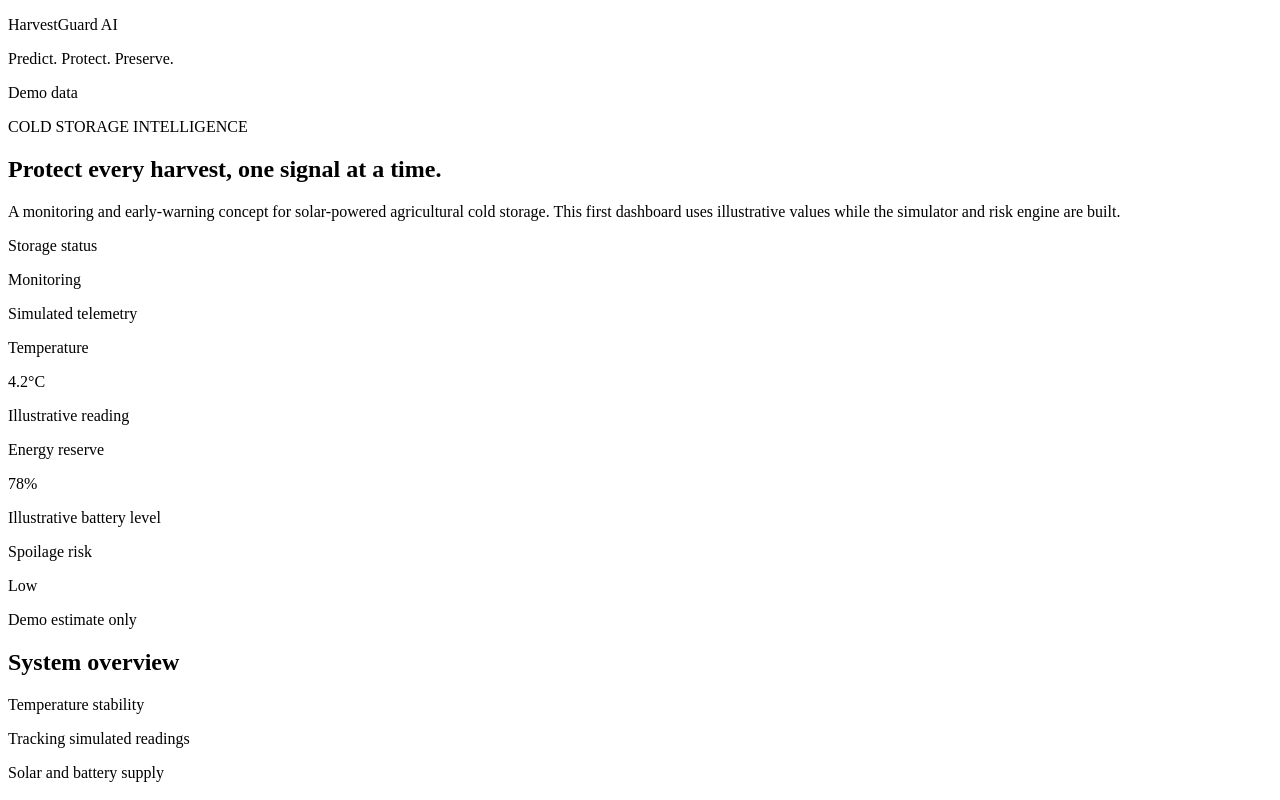
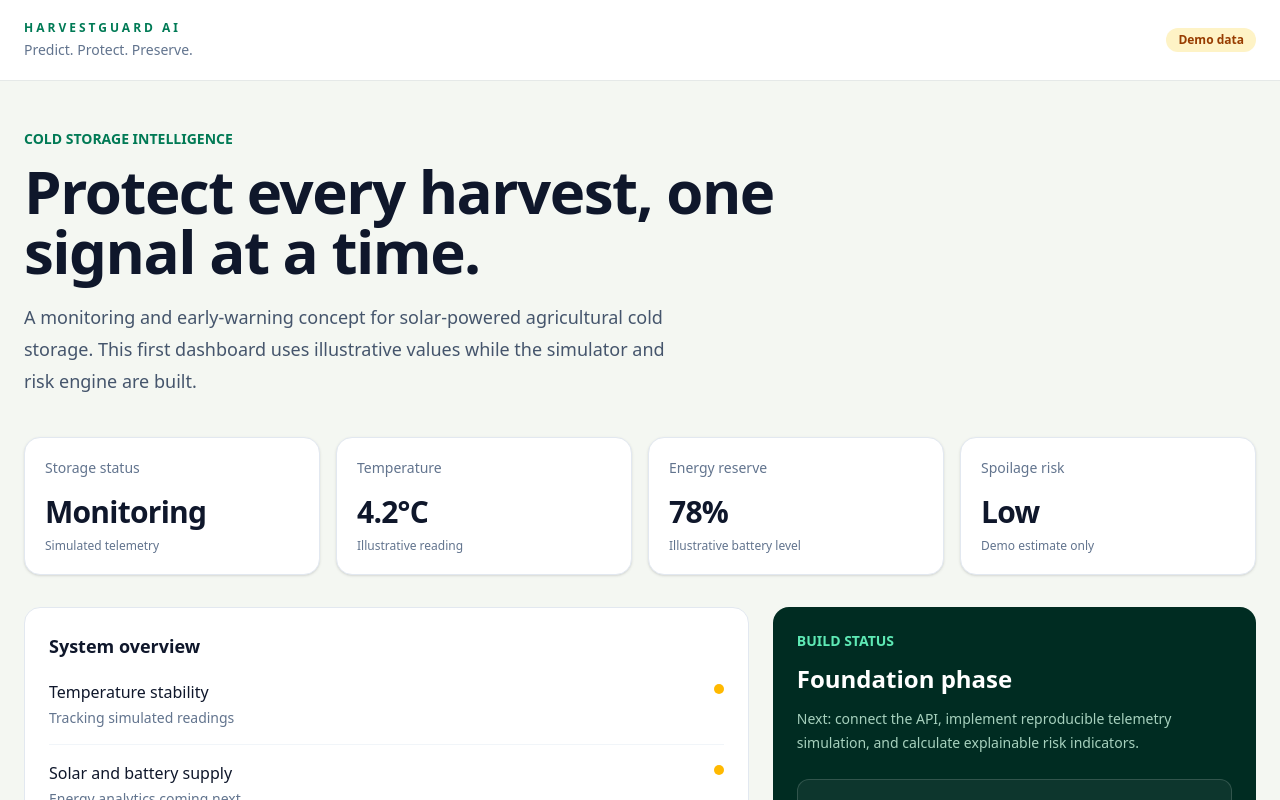
Before and after one commit to emmanueldaniel251994-sketch/HarvestGuardAI, a Next.js app in the folder frontend/: page / in a window 1280 px wide. Shown: the top 800 px of the page. Built offline with nearby package versions, Linux system fonts and the light colour scheme.

Commit message:
Add Next.js root layout

```diff
--- /dev/null
+++ b/frontend/app/layout.tsx
@@ -0,0 +1,15 @@
+import type { Metadata } from "next";
+import "./globals.css";
+
+export const metadata: Metadata = {
+  title: "HarvestGuard AI | Predict. Protect. Preserve.",
+  description: "Advisory monitoring and predictive-risk tools for solar-powered agricultural cold storage.",
+};
+
+export default function RootLayout({ children }: Readonly<{ children: React.ReactNode }>) {
+  return (
+    <html lang="en">
+      <body>{children}</body>
+    </html>
+  );
+}
```
